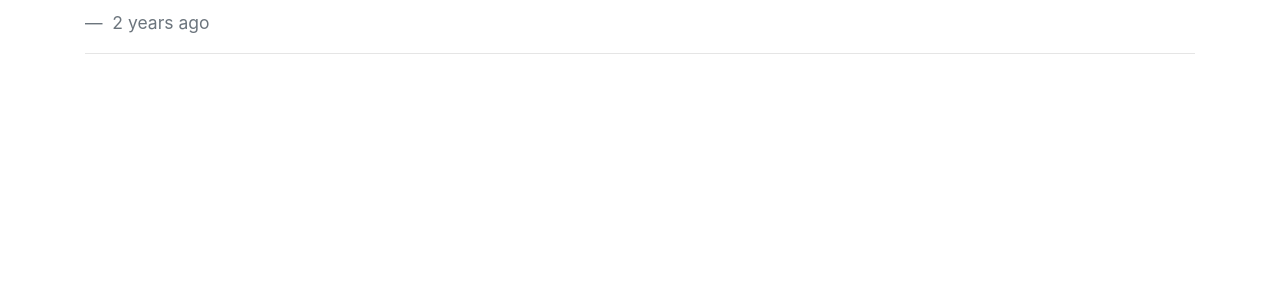
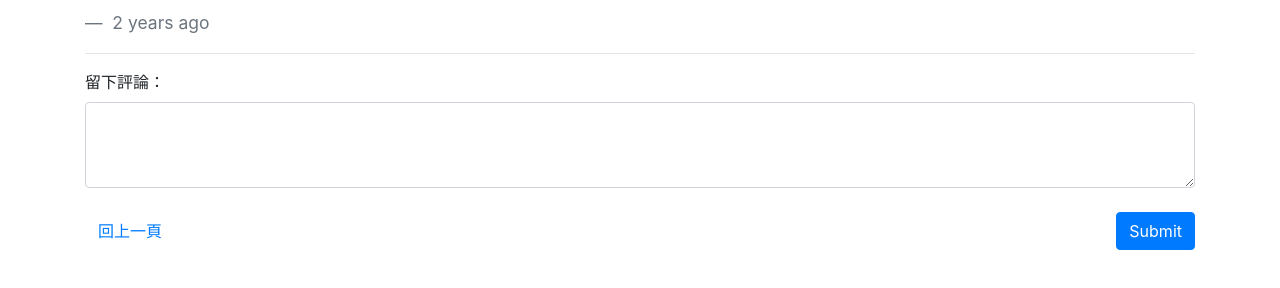
Before and after one commit to tzynwang/restaurant-vue-frontend, a Vue app: page /#/restaurants/10 in a window 1280 px wide. Shown: the part 744-1032 px from the top of the page. Before the commit the page ends 862 px from the top, so only its background shows below. Built offline with nearby package versions, Linux system fonts and the light colour scheme.

Commit message:
feat: add comment in CreateComment, no API

```diff
--- /dev/null
+++ b/src/components/CreateComment.vue
@@ -0,0 +1,45 @@
+<template>
+  <form @submit.stop.prevent="handleSubmit">
+    <div class="form-group mb-4">
+      <label for="text">留下評論：</label>
+      <textarea v-model="text" class="form-control" rows="3" name="text" />
+    </div>
+    <div class="d-flex align-items-center justify-content-between">
+      <button type="button" class="btn btn-link" @click="$router.back()">
+        回上一頁
+      </button>
+      <button type="submit" class="btn btn-primary mr-0">
+        Submit
+      </button>
+    </div>
+  </form>
+</template>
+
+<script>
+import { v4 as uuidv4 } from "uuid";
+
+export default {
+  name: "CreateComment",
+  props: {
+    restaurantId: {
+      type: Number,
+      required: true,
+    },
+  },
+  data() {
+    return {
+      text: "",
+    };
+  },
+  methods: {
+    handleSubmit() {
+      this.$emit("after-add-comment", {
+        commentId: uuidv4(), // 應在順利新增comment後由後端返回，尚未串接API時使用隨機id
+        restaurantId: this.restaurantId,
+        text: this.text,
+      });
+      this.text = ""; // 將表單內的資料清空
+    },
+  },
+};
+</script>
--- a/src/views/Restaurant.vue
+++ b/src/views/Restaurant.vue
@@ -10,12 +10,17 @@
       @after-delete-comment="afterDeleteComment"
     />
     <!-- 新增評論 CreateComment -->
+    <CreateComment
+      :restaurant-id="restaurant.id"
+      @after-add-comment="afterAddComment"
+    />
   </div>
 </template>
 
 <script>
 import RestaurantDetail from "./../components/RestaurantDetail";
 import RestaurantComments from "./../components/RestaurantComments";
+import CreateComment from "./../components/CreateComment";
 
 const dummyData = {
   restaurant: {
@@ -63,11 +68,23 @@
   isLiked: false,
 };
 
+const dummyUser = {
+  currentUser: {
+    id: 1,
+    name: '管理者',
+    email: 'root@example.com',
+    image: 'https://i.pravatar.cc/300',
+    isAdmin: true
+  },
+  isAuthenticated: true
+}
+
 export default {
   name: "Restaurant",
   components: {
     RestaurantDetail,
     RestaurantComments,
+    CreateComment,
   },
   data() {
     return {
@@ -84,6 +101,7 @@
         isLiked: false,
       },
       restaurantComments: [],
+      currentUser: dummyUser.currentUser
     };
   },
   created() {
@@ -112,6 +130,19 @@
         comment.id !== commentId;
       });
     },
+    afterAddComment(payload) {
+      const { commentId, restaurantId, text } = payload;
+      this.restaurantComments.push({
+        id: commentId,
+        RestaurantId: restaurantId,
+        User: {
+          id: this.currentUser.id,
+          name: this.currentUser.name,
+        },
+        text,
+        createdAt: new Date(),
+      });
+    },
   },
 };
 </script>
```
